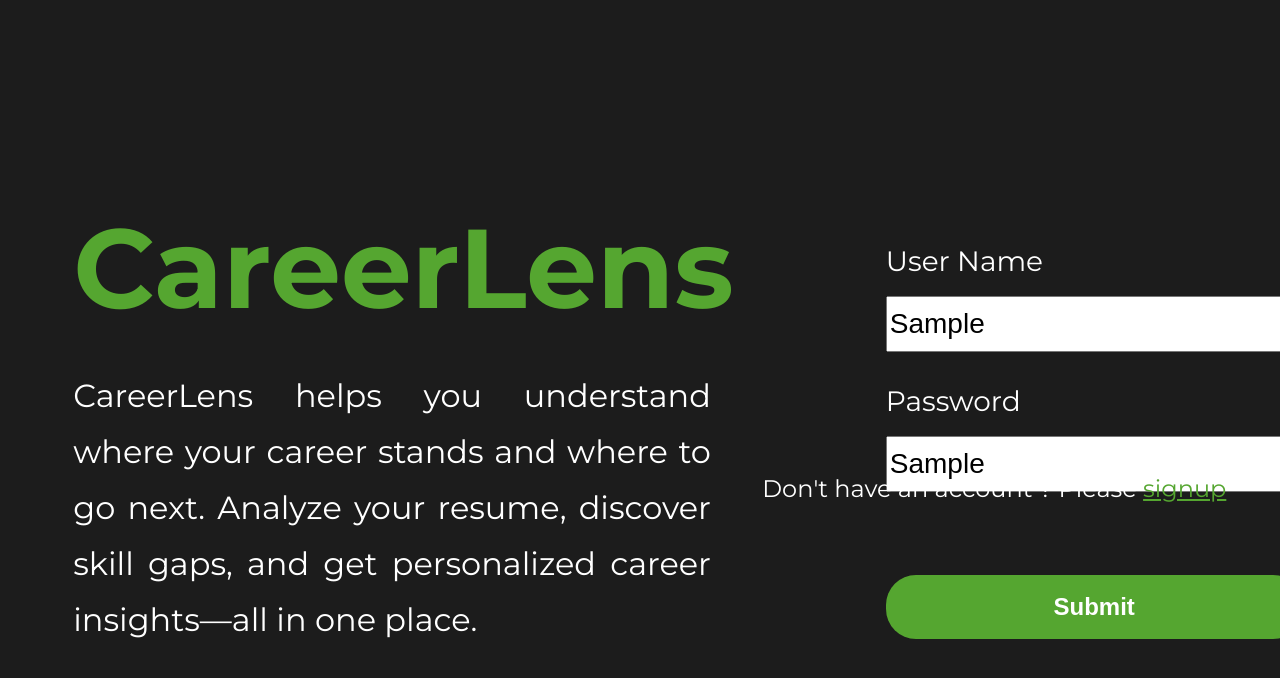
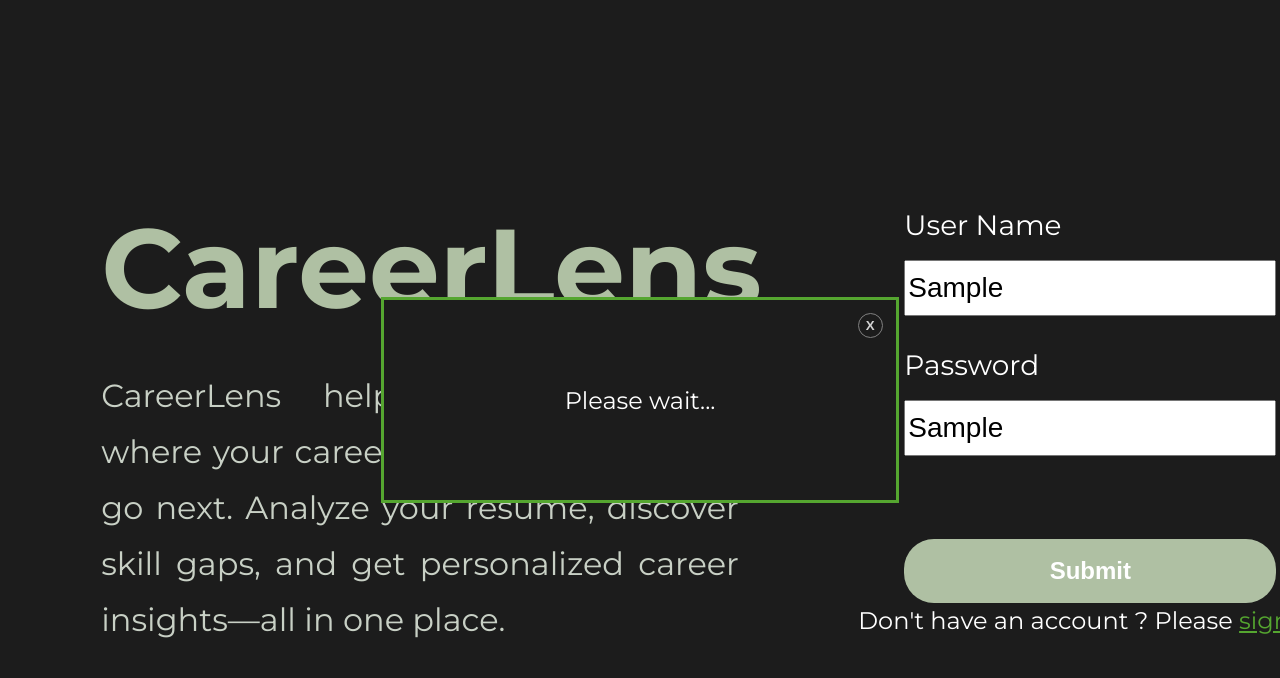
Before and after one commit to Georgin-codes/CareerLens, a website: page public/index.html in a window 1280 px wide. Both pictures are taken after typing "Sample", "Sample" into the empty fields and a click on the button "Submit". Shown: the top 678 px of the page. Drawn offline with Linux system fonts and the light colour scheme; no server answers.

Commit message:
improve index page UI

```diff
--- a/controllers.js
+++ b/controllers.js
@@ -151,7 +151,7 @@ export async function loginUser(req, res){
         }
         req.session.userId = data.id
         req.session.profileName = data.user_name
-        res.json({message:"User logged in"})
+        res.json({message:"Logging in.."})
 
     }
     catch(error){
--- a/public/css/index.css
+++ b/public/css/index.css
@@ -45,6 +45,10 @@ input{
     margin-top: 4em;
 }
 
+ .btn:disabled{
+        background-color:  #AFC0A3;
+    }
+
 h1{
     color: #55a630;
     text-align: center;
@@ -67,6 +71,46 @@ a{
 
 .link-para a{
     color:#55a630;
+}
+
+.authentication-message{
+    background-color: #1c1c1c;
+    border:3px solid #55a630;
+    height:15vh;
+    width:70%;
+    display:none;
+    justify-content: center;
+    align-items: center;
+    font-size: 0.85em;
+
+
+    position: fixed;
+    top:0;
+    bottom:0;
+    left:0;
+    right:0;
+    margin:auto;
+
+
+}
+
+.authentication-message button{
+    background-color: transparent;
+    color:lightgrey;
+    font-weight: bold;
+    width:25px;
+    height: 25px;
+    border-radius: 50%;
+    border:1px solid grey;
+    position:absolute;
+    top:0;
+    right:0;
+    margin: 1em 1em 0 0;
+    cursor:pointer;
+}
+
+.authentication-message p{
+    padding-left:0;
 }
 
 @media(min-width:420px){
@@ -105,6 +149,11 @@ a{
         margin-bottom: 2.5em;
     }
 
+    .authentication-message{
+        width:82%;
+        font-size: 0.95em;
+    }
+
 }
 
 @media(min-width:720px){
@@ -131,6 +180,12 @@ a{
       header{
         margin-bottom: 5em;
     }
+
+    .authentication-message{
+        width:78%;
+        font-size: 1em;
+    }
+
 
 }
 
@@ -190,6 +245,12 @@ a{
     #link p{
         margin: 0;
     }
+
+    .authentication-message{
+        width:60%;
+        font-size: 1.1em;
+    }
+
 }
 
 @media(min-width:1080px){
@@ -208,13 +269,22 @@ a{
 
     #link{
         font-size: 1.5rem;
-        margin:0 auto;
+        margin:7em auto 0;
+    }
+
+    .form-container{
+        margin-left: 6em;
+        height:70vh;
+        width:100%;
+        align-items: center;
+
     }
 
     .signup-form{
         grid-template-rows: repeat(8, 70px) 50px;
-        margin-left: 6em;
+        margin-left: 0;
         height:31vh;
+        padding-left:0;
     }
 
     .btn{
@@ -232,4 +302,10 @@ a{
         font-size: 1.75rem;
     }
 
+    .authentication-message{
+        height:25vh;
+        width:40%;
+        font-size: 1.5em;
+    }
+
 }
--- a/public/index.html
+++ b/public/index.html
@@ -11,8 +11,8 @@
 </head>
 <body>
     <header>
-        <h1>CareerLens</h1>
-        <p>CareerLens helps you understand where your career stands and where to go next. Analyze your resume, discover skill gaps, and get personalized career insights—all in one place.</p>
+        <h1 id="title">CareerLens</h1>
+        <p id="description">CareerLens helps you understand where your career stands and where to go next. Analyze your resume, discover skill gaps, and get personalized career insights—all in one place.</p>
     </header>
 
     <main class="form-container">
@@ -32,6 +32,11 @@
         </div>
     </main>
 
+    <div class="authentication-message" id="authentication-message">
+        <button id="close-btn">X</button>
+        <p id="api-response">Please wait...</p>
+    </div>
+
     <script src="js/index.js"></script>
 
 
--- a/public/js/index.js
+++ b/public/js/index.js
@@ -2,12 +2,23 @@
 
 const btn = document.getElementById('btn')
 const form = document.getElementById('signup-form')
-const responseMessage = document.getElementById('link-para')
+const apiResponseCont = document.getElementById("authentication-message")
+const apiResponse = document.getElementById("api-response")
+const closeBtn = document.getElementById("close-btn")
+const submitBtn = document.getElementById('btn')
+const title = document.getElementById('title')
+const description = document.getElementById('description')
 
 
 
 form.addEventListener('submit', async (e)=>{
     e.preventDefault()
+
+    apiResponseCont.style.display = "flex"
+
+    submitBtn.disabled = true
+    title.style.color = "#AFC0A3"
+    description.style.color = "#C8D0C5"
 
     const userName = document.getElementById('user-name').value.trim()
     const password = document.getElementById('password').value
@@ -21,10 +32,19 @@ form.addEventListener('submit', async (e)=>{
                     })
                 })
     const data = await response.json()
-    responseMessage.innerHTML = data.message
+    apiResponse.innerHTML = data.message
 
 
-    if(response.ok){
-        window.location.href = '../home.html'
-    }
+     if(response.ok){
+            setTimeout(()=>{
+                window.location.href = '../home.html'}, 2000
+        )}
 })
+
+closeBtn.addEventListener("click", ()=>{
+    apiResponseCont.style.display = "none"
+    submitBtn.disabled = false
+    title.style.color = "#55a630"
+    description.style.color = "white"
+
+})
--- a/public/js/signup.js
+++ b/public/js/signup.js
@@ -37,7 +37,7 @@ form.addEventListener('submit', async (e)=>{
 
         if(response.ok){
             setTimeout(()=>{
-                window.location.href = '../index.html'}, 4000
+                window.location.href = '../index.html'}, 2000
         )}
 
     }
```
